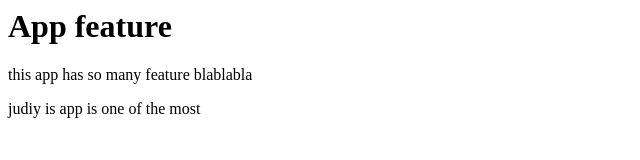
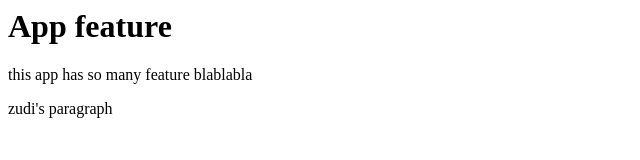
Before and after one commit to hakimsurur/learning-git, a plain HTML site: page index.html in a window 1280 px wide. Shown: the whole page, without its empty margins (0-640 px from the left). Drawn offline with Linux system fonts and the light colour scheme.

Commit message:
Update index.html

```diff
--- a/index.html
+++ b/index.html
@@ -5,6 +5,6 @@
 	<body>
 		<h1>App feature</h1>
 		<p>this app has so many feature blablabla</p
-		<p> judiy is app is one of the most </p>
+		<p> zudi's paragraph </p>
 	</body>
 </html>
```
